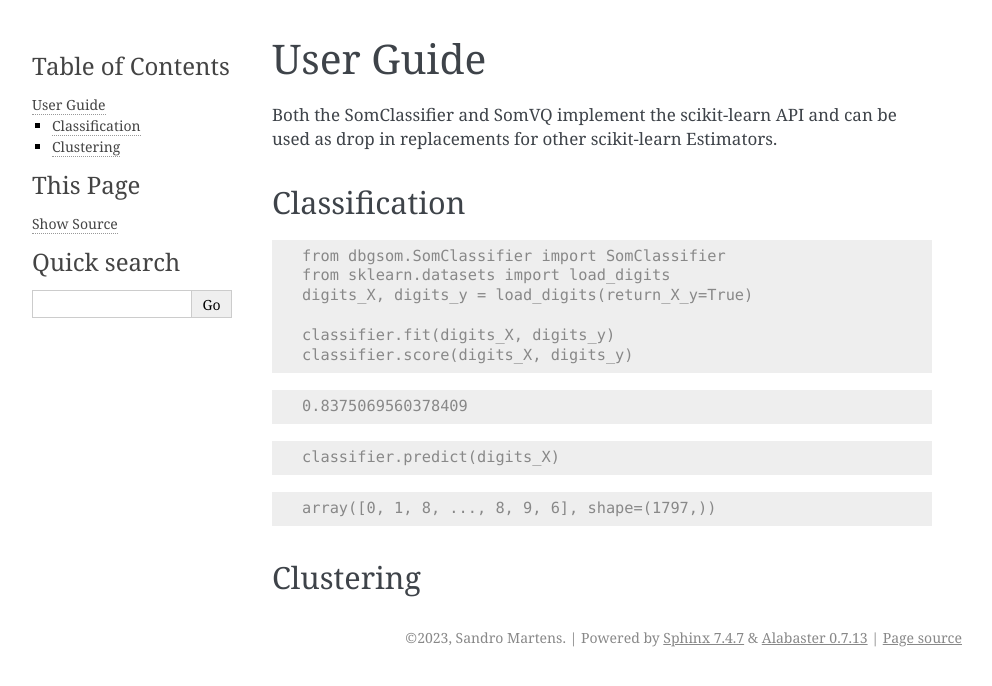
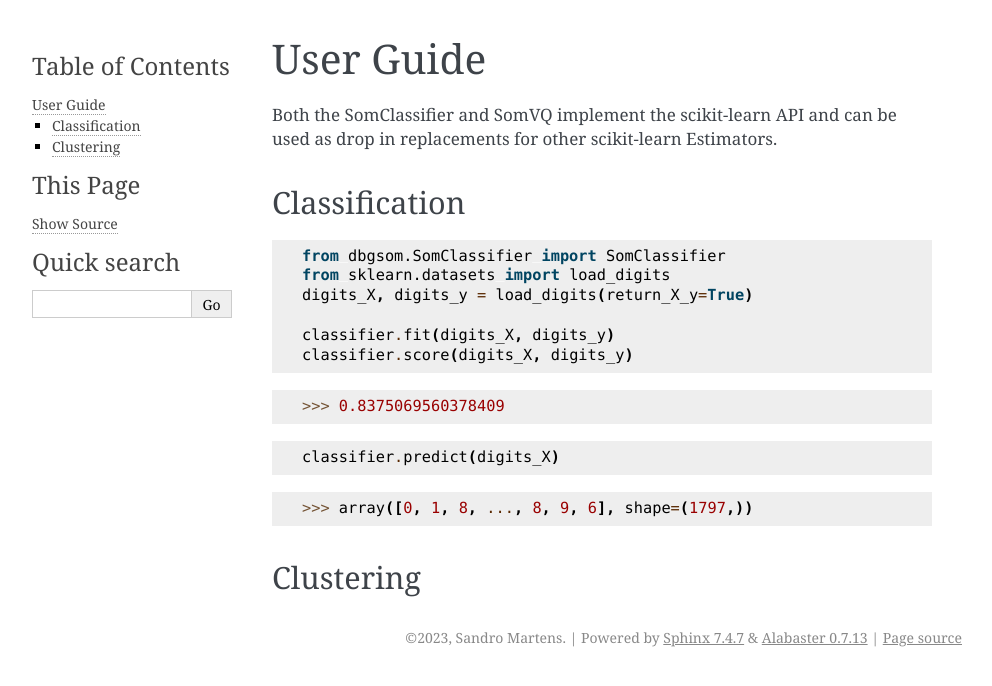
Before and after one commit to SandroMartens/DBGSOM, a Sphinx documentation site: the page built from docs/source/user_guide.rst, in a window 1280 px wide. Shown: the top 686 px of the page, without its empty margins (148-1140 px from the left). Built offline with Sphinx 7.4.7, drawn with Linux system fonts in a browser that asks for light colours.

Commit message:
fixed user guide + sphonx dependencies

```diff
--- a/docs/source/user_guide.rst
+++ b/docs/source/user_guide.rst
@@ -5,7 +5,7 @@ Both the SomClassifier and SomVQ implement the scikit-learn API and can be used
 Classification
 --------------
 
-.. code-block:: pycon
+.. code-block:: python
 
     from dbgsom.SomClassifier import SomClassifier
     from sklearn.datasets import load_digits
@@ -16,15 +16,15 @@ Classification
 
 .. code-block:: pycon
 
-    0.8375069560378409
+    >>> 0.8375069560378409
 
-.. code-block:: pycon
+.. code-block:: python
 
     classifier.predict(digits_X)
 
 .. code-block:: pycon
 
-    array([0, 1, 8, ..., 8, 9, 6], shape=(1797,))
+    >>> array([0, 1, 8, ..., 8, 9, 6], shape=(1797,))
 
 Clustering
 ----------
--- a/pyproject.toml
+++ b/pyproject.toml
@@ -21,7 +21,6 @@ dependencies = [
     "networkx>=3.6.1",
     "numba>=0.65.1",
     "numpy>=2.4.6",
-    "numpydoc>=1.10.0",
     "pandas>=3.0.3",
     "scikit-learn>=1.8.0",
     "seaborn>=0.13.2",
@@ -53,5 +52,7 @@ dev = [
     "ruff>=0.15.14",
 ]
 docs = [
+    "babel>=2.18.0",
+    "numpydoc>=1.10.0",
     "sphinx>=9.0.4",
 ]
```
Also changed, not shown: 2 other files.
